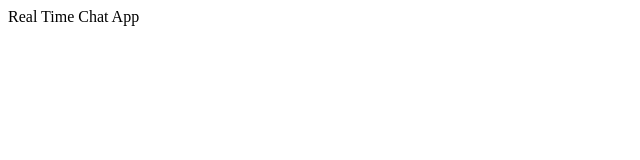
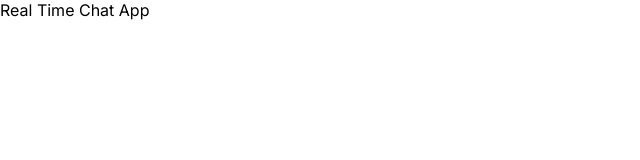
Before and after one commit to codermiki/real-time-chat-app, a React (Vite) app: page / in a window 1280 px wide. Shown: the top 160 px of the page, without its empty margins (0-640 px from the left). Built offline with nearby package versions, Linux system fonts and the light colour scheme; the HTML template or start-up script is replaced by a standard one.

Commit message:
create global style and variables

```diff
--- a/src/App.jsx
+++ b/src/App.jsx
@@ -1,4 +1,6 @@
 import React from "react";
+import "./styles/global.css";
+import "./styles/variables.css";
 
 function App() {
    return (
--- /dev/null
+++ b/src/styles/global.css
@@ -0,0 +1,7 @@
+* {
+   padding: 0;
+   margin: 0;
+   box-sizing: border-box;
+   font-family: var(--font-primary);
+   scroll-behavior: smooth;
+}
--- /dev/null
+++ b/src/styles/variables.css
@@ -0,0 +1,17 @@
+@import url("https://fonts.googleapis.com/css2?family=Inter:wght@400;500&display=swap");
+@import url("https://fonts.googleapis.com/css2?family=Inter:ital,opsz,wght@0,14..32,100..900;1,14..32,100..900&family=Poppins:ital,wght@0,100;0,200;0,300;0,400;0,500;0,600;0,700;0,800;0,900;1,100;1,200;1,300;1,400;1,500;1,600;1,700;1,800;1,900&display=swap");
+:root {
+   --primary-color: #f39228;
+   --gray-500: #667085;
+   --gray-700: #344054;
+   --red-500: #f04438;
+   --red-300: #fda29b;
+   --red-25: #fffbfa;
+   --red-50: #fef3f2;
+   --warning-25: #fffcf5;
+   --warning-50: #fffaeb;
+   --info-25: #e9f5f8;
+   --font-primary: "Inter", system-ui;
+   --font-secondary: "Poppins", sans-serif;
+   --green-25: #f3fff9;
+}
```
